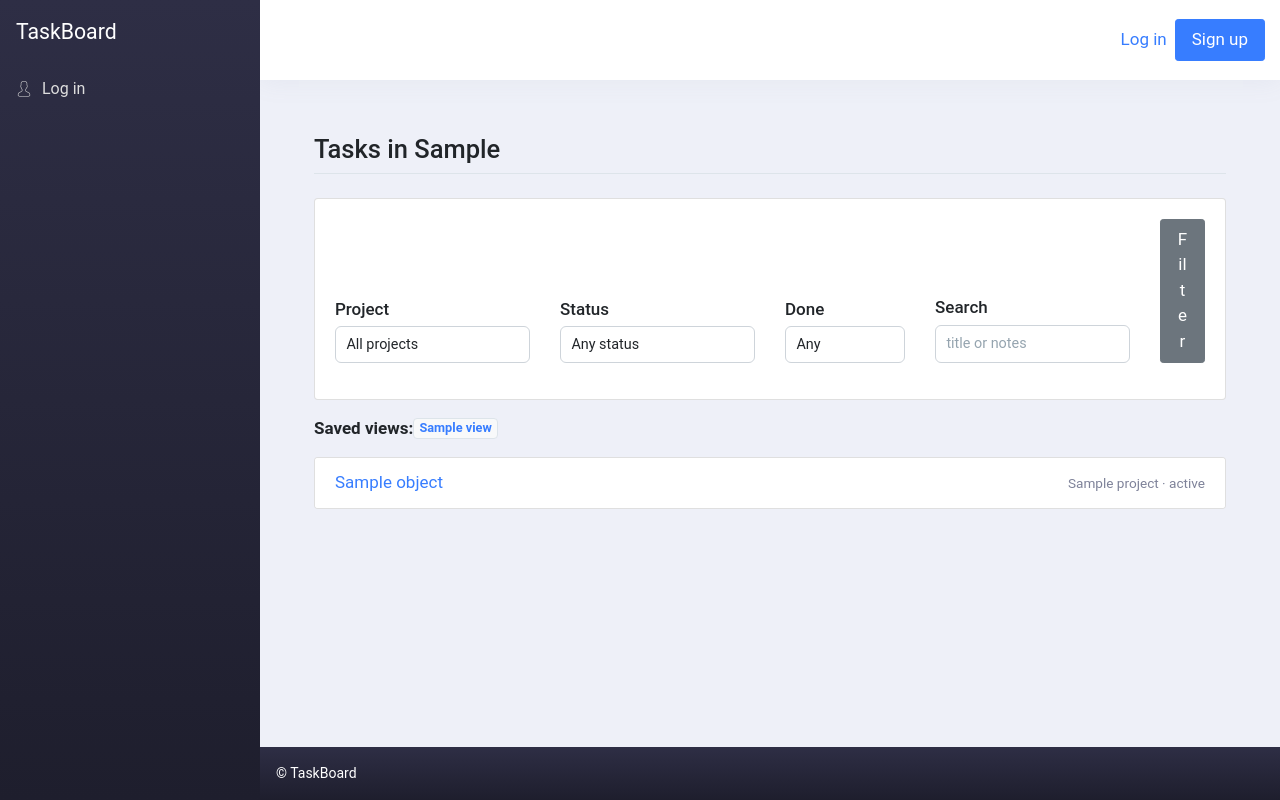
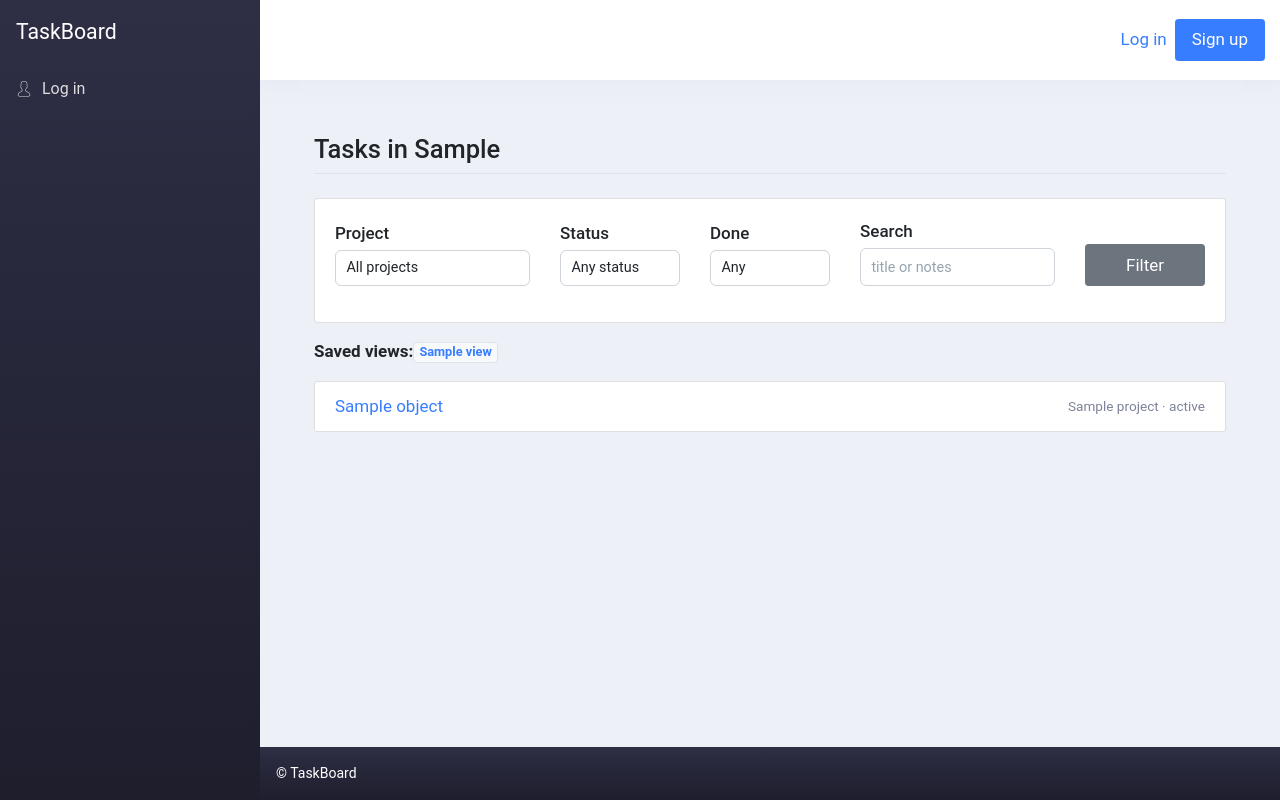
Before and after one commit to abdulwahed-sweden/TaskBoard, a Django app: template tasks/templates/tasks/task_list.html in a window 1280 px wide. Run offline with Django 4.2, Linux system fonts and the light colour scheme; the template is opened without the code that fills it: most values are stand-ins (such as "Sample title", 1, 10 or a date in 2020); some libraries are stand-ins or nearby versions.

Commit message:
Fix task-list Filter button wrapping vertically
The Filter submit sat in a col-sm-1 column, too narrow for the label, so
"Filter" wrapped to one letter per line. Give it col-sm-2 and reclaim the
width from the Status column (which holds short status labels), keeping the
filter row at 12 columns.

Co-Authored-By: Claude Opus 4.8 (1M context) <noreply@anthropic.com>

```diff
--- a/tasks/templates/tasks/task_list.html
+++ b/tasks/templates/tasks/task_list.html
@@ -15,7 +15,7 @@
         {% endfor %}
       </select>
     </div>
-    <div class="col-sm-3">
+    <div class="col-sm-2">
       <label for="status-filter" class="form-label">Status</label>
       <select id="status-filter" name="status" class="form-select form-select-sm">
         <option value="">Any status</option>
@@ -36,7 +36,7 @@
       <label for="q-filter" class="form-label">Search</label>
       <input id="q-filter" type="text" name="q" value="{{ filters.q|default:'' }}" class="form-control form-control-sm" placeholder="title or notes">
     </div>
-    <div class="col-sm-1">
+    <div class="col-sm-2">
       <button type="submit" class="btn btn-sm btn-secondary w-100">Filter</button>
     </div>
   </div>
```
